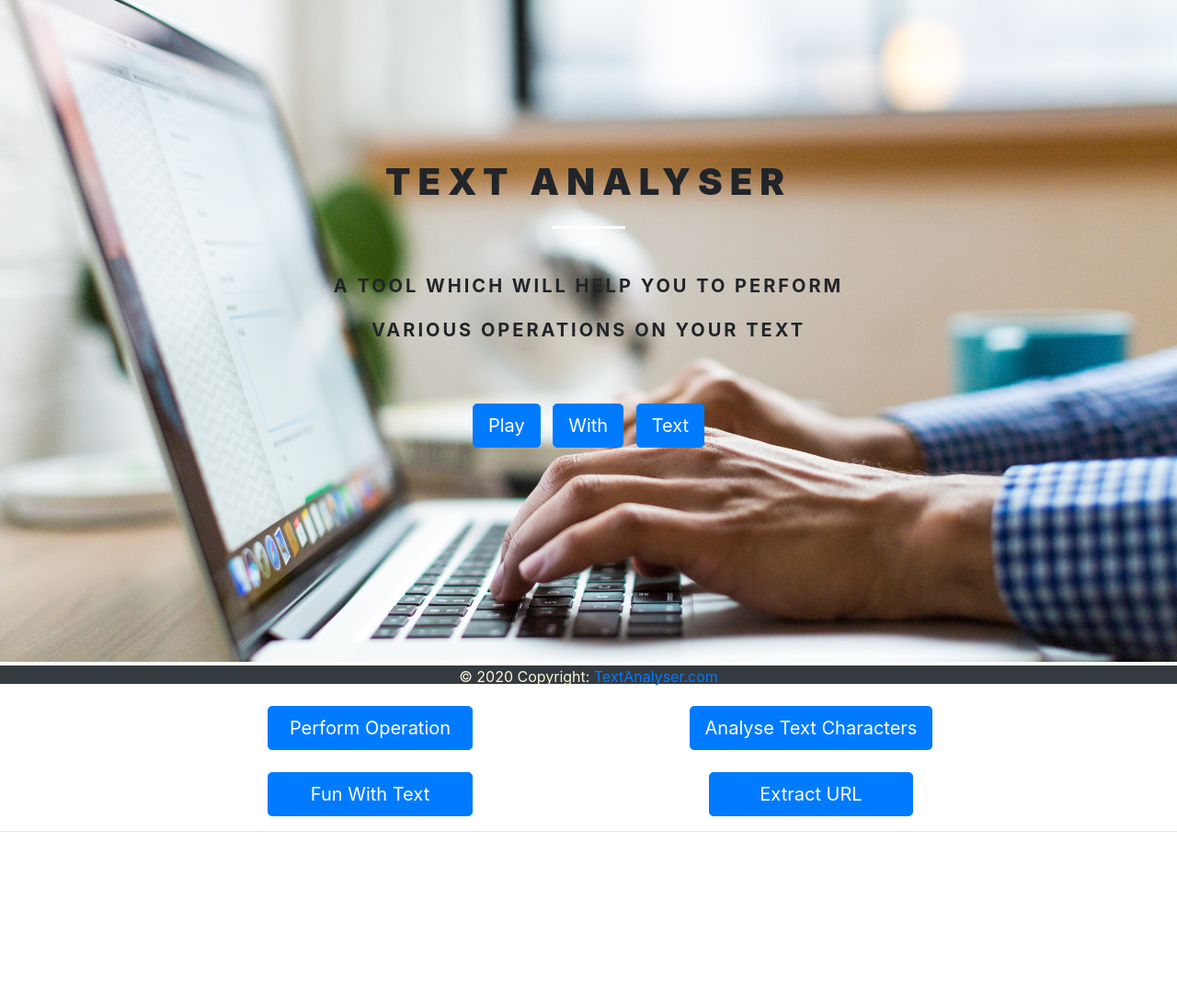
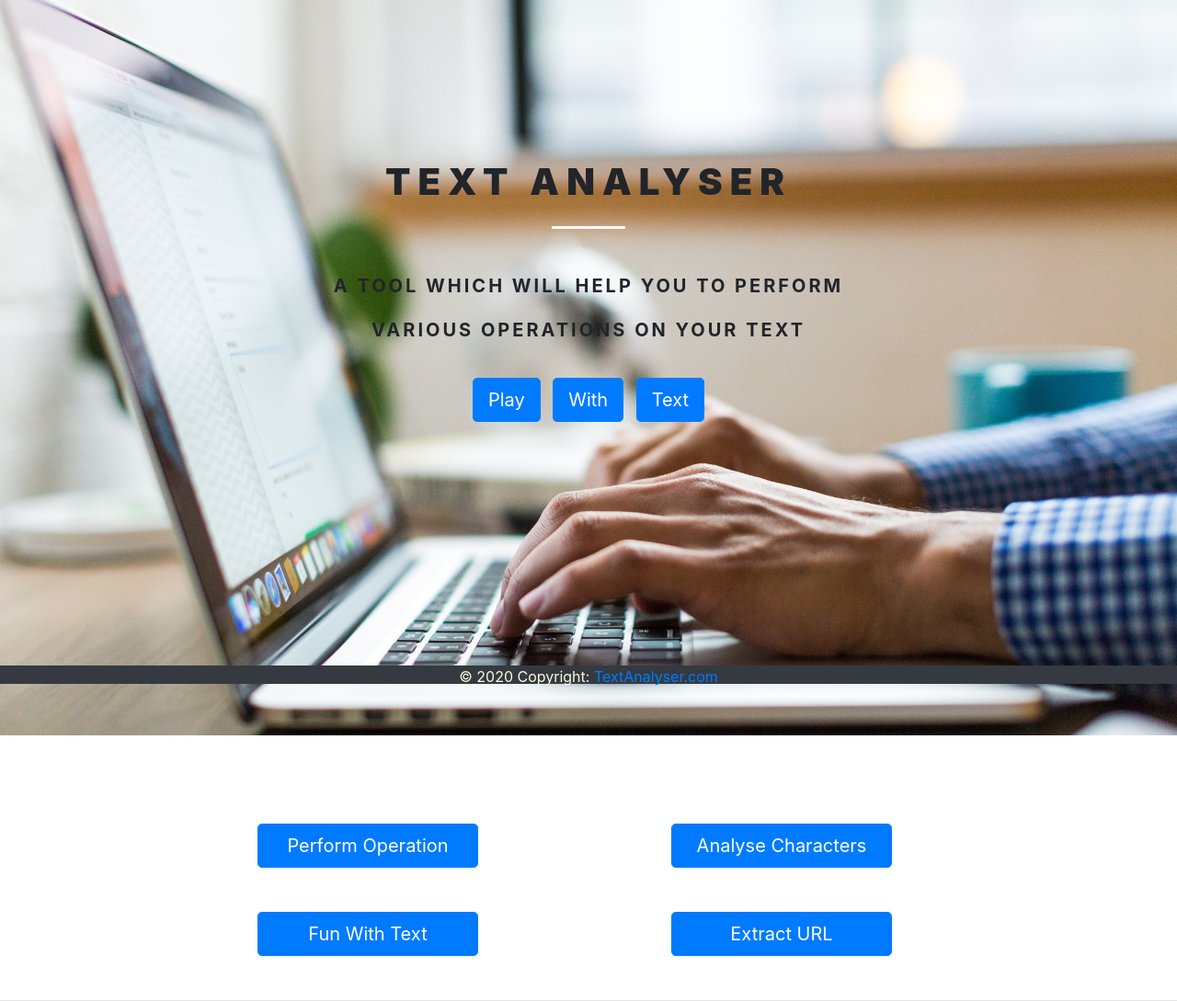
Before and after one commit to kritirikhi/TextAnalyser, a Django app: page / in a window 1280 px wide. Shown: the part 56-1145 px from the top of the page at 92% size. Before the commit the page ends 961 px from the top, so only its background shows below. Run offline with Django 3.2, Linux system fonts and the light colour scheme; some libraries are stand-ins or nearby versions.

Commit message:
make some design changes

```diff
--- a/textutils/templates/about.html
+++ b/textutils/templates/about.html
@@ -28,7 +28,7 @@
         </nav>
     </div>
 
-    <div class='container'>
+    <div class='container mb-5'>
         <div class='row mt-5'></div>
         <div class='row mt-4'></div>
         <div class="jumbotron mt-5">
--- a/textutils/templates/analysecharacters.html
+++ b/textutils/templates/analysecharacters.html
@@ -24,7 +24,7 @@
             </button>
         </div>
     </div>
-    <div class='container'>
+    <div class='container mb-5'>
         <!-- form -->
         <form class='mt-5' action='/analysecharaction/' method='post'>
             {% csrf_token %}
--- a/textutils/templates/analysecharresult.html
+++ b/textutils/templates/analysecharresult.html
@@ -24,7 +24,7 @@
             </button>
         </div>
     </div>
-    <div class='container' style='padding-top: 50px;'>
+    <div class='container mb-5' style='padding-top: 50px;'>
         <!-- form -->
         <form class='mt-5'>
             {% csrf_token %}
--- a/textutils/templates/analyser.html
+++ b/textutils/templates/analyser.html
@@ -24,7 +24,7 @@
             </button>
         </div>
     </div>
-    <div class='container' style='padding-top: 50px;'>
+    <div class='container mb-5' style='padding-top: 50px;'>
         <!-- form -->
         <form class='mt-5'>
             {% csrf_token %}
--- a/textutils/templates/base.html
+++ b/textutils/templates/base.html
@@ -18,14 +18,14 @@
         <!-- navbar -->
         {% include 'navbar.html' %}
     </div>
-    <div class='container-fluid' style="background-image: url('../static/images/main3.jpg'); background-repeat: no-repeat; background-size: cover; background-position: center; height:90%;">
+    <div class='container-fluid mb-5' style="background-image: url('../static/images/main3.jpg'); background-repeat: no-repeat; background-size: cover; background-position: center; height:100%;">
         <div class="mask rgba-black-light align-items-center">
             <!-- Content -->
             <div class="container">
               <!--Grid row-->
               <div class="row" style='padding-top:78px;'>
                 <!--Grid column-->
-                <div class="col-md-12 mb-3 white-text text-center mt-5">
+                <div class="col-sm-12 mb-3 white-text text-center mt-5">
                   <h1 class="h1-reponsive white-text text-uppercase font-weight-bold mb-0 pt-md-5 pt-5 wow fadeInDown" data-wow-delay="0.3s"><strong>Text Analyser</strong></h1>
                   <hr class="hr-light my-4 wow fadeInDown" data-wow-delay="0.4s">
                   <div style='margin-top: 50px;'>
@@ -36,17 +36,9 @@
                 <!--Grid column-->
               </div>
               <!--Grid row-->
-            </div>
-            <!-- Content -->
-          </div>
-          <!-- Mask & flexbox options-->
-
-          <main>
-            <div class="container">
-              <!--Grid row-->
-              <div class="row py-5">
+                <div class="row">
                 <!--Grid column-->
-                <div class="col-md-12 text-center" style='margin-top: -20px;'>
+                <div class="col-sm-12 text-center">
                   <a class="btn btn-primary btn-lg" href="/" role="button">Play</a>
                   &nbsp
                   <a class="btn btn-primary btn-lg" href="/" role="button">With</a>
@@ -55,42 +47,45 @@
                 </div>
                 <!--Grid column-->
               </div>
-              <!--Grid row-->
             </div>
-          </main>
+            <!-- Content -->
+          </div>
     </div>
 
-    <div class='container'>
-        <div class='row mt-5'>
-            <div class='col-md-1 text-center'>
+    <div class="container mt-5 mb-5">
 
-            </div>
-
-            <div class='col-md-5 text-center'>
-                <a class="btn btn-primary btn-lg" href="/performoperation" role="button" style='width:50%'>Perform Operation</a>
-            </div>
-            &nbsp
-            <div class='col-md-5 text-center'>
-                <a class="btn btn-primary btn-lg" href="/analysecharacters" role="button">Analyse Text Characters</a>
-            </div>
+      <div class="row col-sm center">
+        <div class="col-sm-2">
 
         </div>
-        <div class='row mt-4    '>
-            <div class='col-md-1 text-center'>
-
-            </div>
-
-            <div class='col-md-5 text-center'>
-                <a class="btn btn-primary btn-lg" href="/funtext" role="button" style='width:50%'>Fun With Text</a>
-            </div>
-            &nbsp
-            <div class='col-md-5 text-center'>
-                <a class="btn btn-primary btn-lg" href="/extracturl" role="button" style='width:50%'>Extract URL</a>
-            </div>
+        <div class="col-sm-3 mt-5 center">
+            <a class="btn btn-primary btn-lg" style="width:100%" href="/performoperation" role="button" style='width:50%'>Perform Operation</a>
+        </div>
+        <div class="col-sm-2">
 
         </div>
+        <div class="col-sm-3 mt-5 center">
+            <a class="btn btn-primary btn-lg" style="width:100%" href="/analysecharacters" role="button">Analyse Characters</a>
+        </div>
+
+      </div>
+
+      <div class="row col-sm">
+        <div class="col-sm-2">
+
+        </div>
+        <div class="col-sm-3 mt-5">
+            <a class="btn btn-primary btn-lg" style="width:100%" href="/funtext" role="button" style='width:50%'>Fun With Text</a>
+        </div>
+        <div class="col-sm-2">
+
+        </div>
+        <div class="col-sm-3 mt-5">
+            <a class="btn btn-primary btn-lg" style="width:100%" href="/extracturl" role="button">Extract URL</a>
+        </div>
+
+      </div>
     </div>
-
 <hr>
     <!-- footer -->
         {% include 'footer.html' %}
--- a/textutils/templates/contact.html
+++ b/textutils/templates/contact.html
@@ -28,7 +28,7 @@
         </nav>
     </div>
 
-    <div class='container'>
+    <div class='container mb-5'>
         <div class='row mt-5'></div>
         <div class='row mt-4'></div>
         <div class="jumbotron mt-5">
--- a/textutils/templates/eachcharresult.html
+++ b/textutils/templates/eachcharresult.html
@@ -24,7 +24,7 @@
             </button>
         </div>
     </div>
-    <div class='container'>
+    <div class='container mb-5'>
         <!-- form -->
         <form class='mt-5 text-center'>
             {% csrf_token %}
--- a/textutils/templates/error.html
+++ b/textutils/templates/error.html
@@ -11,8 +11,8 @@
     </title>
   </head>
   <body>
-
-    <div class='container'>
+    {% include 'navbar.html' %}
+    <div class='container mb-5'>
         <div class='row mt-5'></div>
         <div class='row mt-4'></div>
         <div class="jumbotron mt-5">
--- a/textutils/templates/extracturl.html
+++ b/textutils/templates/extracturl.html
@@ -24,7 +24,7 @@
             </button>
         </div>
     </div>
-    <div class='container'>
+    <div class='container mb-5'>
         <!-- form -->
         <form class='mt-5' action='/extracturlaction/' method='post'>
             {% csrf_token %}
--- a/textutils/templates/extracturloutput.html
+++ b/textutils/templates/extracturloutput.html
@@ -24,7 +24,7 @@
             </button>
         </div>
     </div>
-    <div class='container' style='padding-top: 50px;'>
+    <div class='container mb-5' style='padding-top: 50px;'>
 
         <form class='mt-5 text-center'>
             {% csrf_token %}
--- a/textutils/templates/funtext.html
+++ b/textutils/templates/funtext.html
@@ -24,7 +24,7 @@
             </button>
         </div>
     </div>
-    <div class='container'>
+    <div class='container mb-5'>
         <!-- form -->
         <form class='mt-5' action='/textfunaction/' method='post'>
             {% csrf_token %}
--- a/textutils/templates/performoperation.html
+++ b/textutils/templates/performoperation.html
@@ -24,7 +24,7 @@
             </button>
         </div>
     </div>
-    <div class='container'>
+    <div class='container mb-5'>
         <!-- form -->
         <form class='mt-5' action='/performOperationAction/' method='post'>
             {% csrf_token %}
--- a/textutils/templates/textfunoutput.html
+++ b/textutils/templates/textfunoutput.html
@@ -24,7 +24,7 @@
             </button>
         </div>
     </div>
-    <div class='container' style='padding-top: 50px;'>
+    <div class='container mb-5' style='padding-top: 50px;'>
         <!-- form -->
         <form class='mt-5'>
             {% csrf_token %}
--- a/textutils/textutils/settings.py
+++ b/textutils/textutils/settings.py
@@ -54,7 +54,8 @@ ROOT_URLCONF = 'textutils.urls'
 TEMPLATES = [
     {
         'BACKEND': 'django.template.backends.django.DjangoTemplates',
-        'DIRS': ['templates'],
+        # 'DIRS': ['/home/KritiRikhi/TextAnalyser/textutils/templates'],
+        'DIRS': [BASE_DIR + "/templates"],
         'APP_DIRS': True,
         'OPTIONS': {
             'context_processors': [
```
Also changed, not shown: textutils/db.sqlite3 (added).
